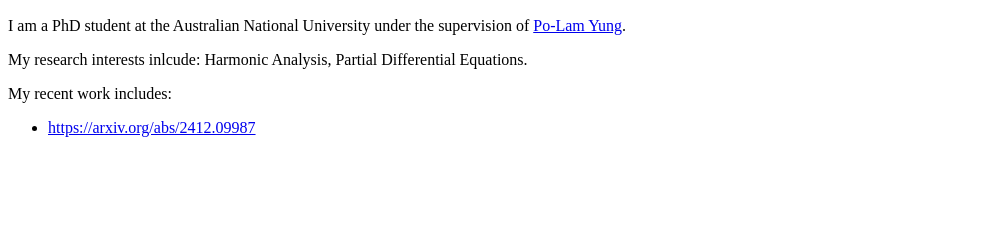
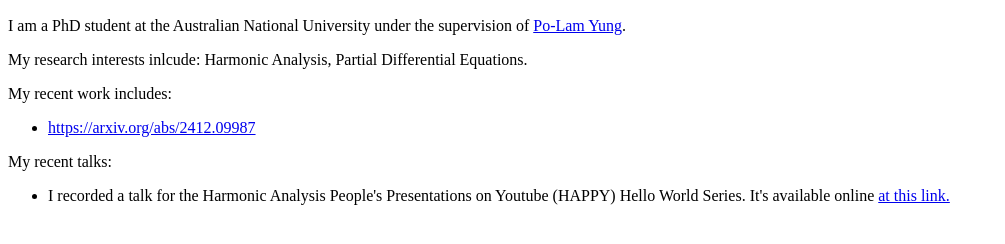
Before and after one commit to Wen-Zha/Wen-Zha, a plain HTML site: page index.html in a window 1280 px wide. Shown: the part 110-354 px from the top of the page, without its empty margins (0-1005 px from the left). Drawn offline with Linux system fonts and the light colour scheme.

Commit message:
Update index.html
added hello world talk

```diff
--- a/index.html
+++ b/index.html
@@ -21,5 +21,9 @@
   <ul>
     <li><a href="https://arxiv.org/abs/2412.09987" target="_blank">https://arxiv.org/abs/2412.09987</a></li>
   </ul>
+  <p>My recent talks:</p>
+  <ul>
+    <li>I recorded a talk for the Harmonic Analysis People's Presentations on Youtube (HAPPY) Hello World Series. It's available online <a href="https://web.sas.upenn.edu/harmonic-analysis/2025/10/27/wenqi-zhang-2025-stein-weiss-inequalities-for-canceling-l%c2%b9-data/" target="_blank">at this link.</a></li>
+  </ul>
 </body>
 </html>
```
